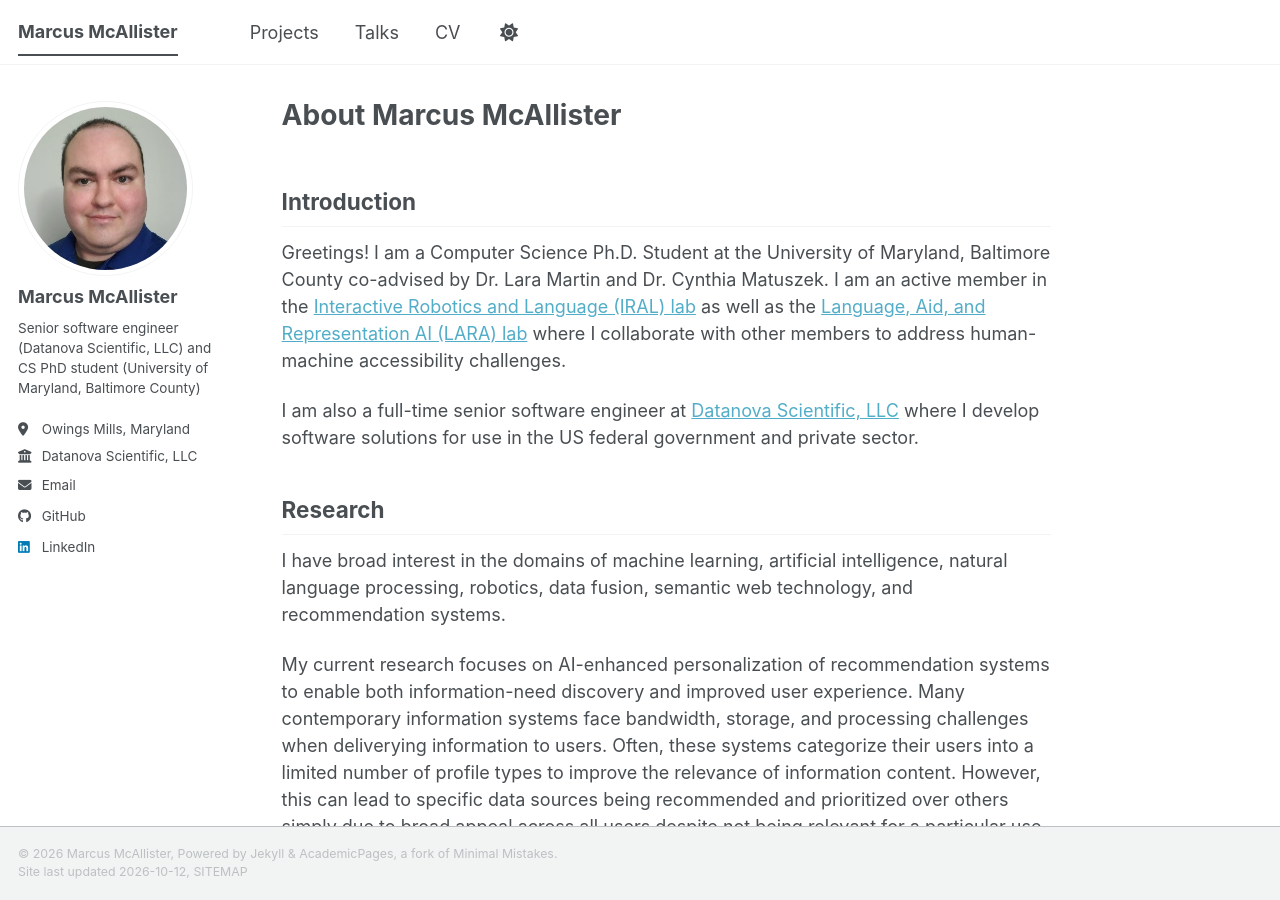
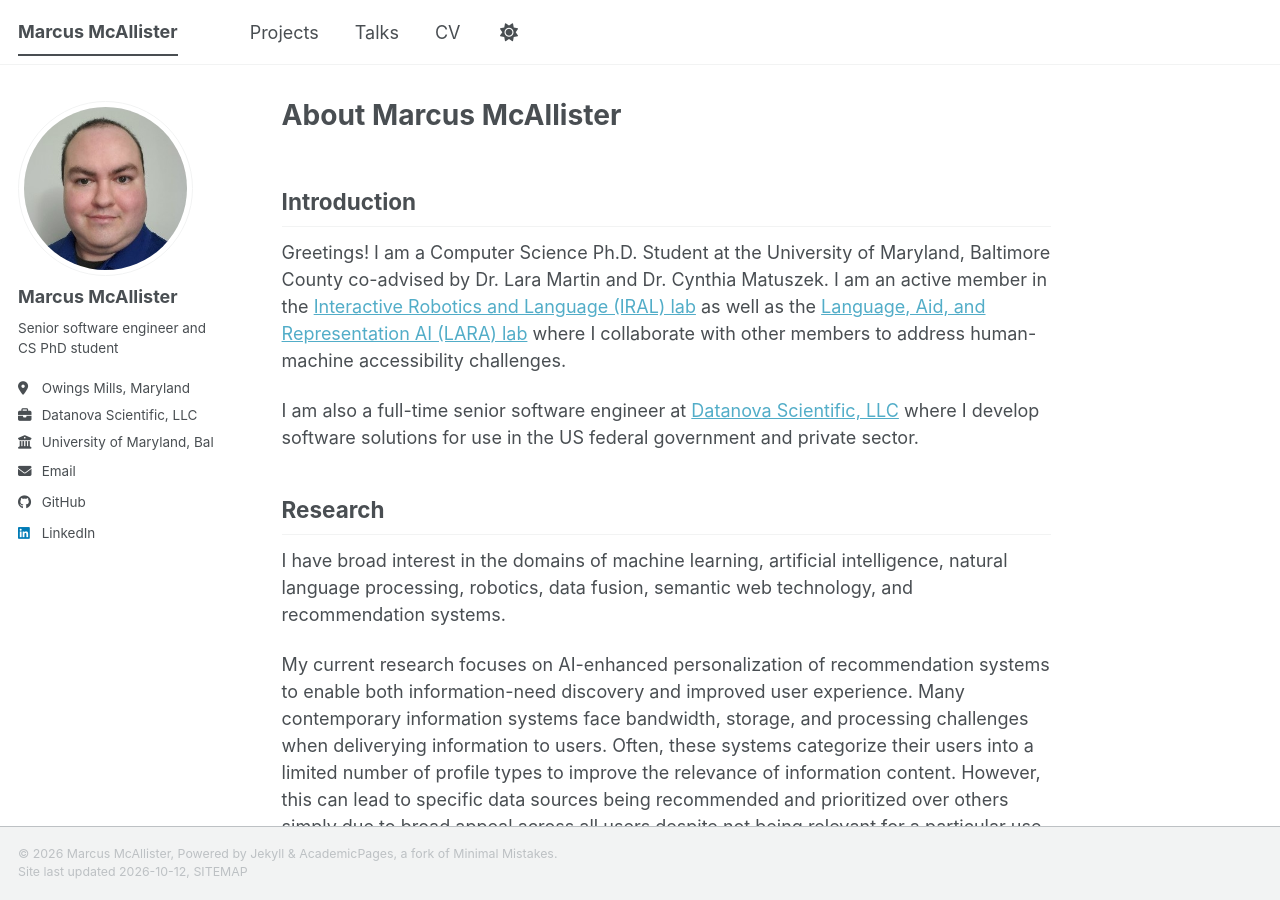
Before and after one commit to mmcalli2/mmcalli2.github.io, a Jekyll site: the page built from _pages/about.md, in a window 1280 px wide and 900 px high. Built offline with Jekyll 4.4.1, drawn with Linux system fonts in a browser that asks for light colours; a style sheet for code colours, icons or effects is not loaded.

Commit message:
Adding separate lines for employer and university.

```diff
--- a/_config.yml
+++ b/_config.yml
@@ -12,7 +12,7 @@ site_theme               : "default" # The available themes options are "default
 title                    : "Marcus McAllister"
 title_separator          : "-"
 name                     : &name "Marcus McAllister"
-description              : &description "Senior software engineer and PhD student at University of Maryland, Baltimore County"   # Update this with a general description of your site, this is the default if not overridden by a page
+description              : &description "Professional webpage for Marcus McAllister"   # Update this with a general description of your site, this is the default if not overridden by a page
 url                      : https://mmcalli2.github.io # The base hostname & protocol for your site e.g. "https://[your GitHub username].github.io",
                                                            # or if you already have some other page hosted on Github then use "https://[your GitHub username].github.io/[Your Repo Name]"
 baseurl                  : "" # the subpath of your site, e.g. "/blog"
@@ -26,9 +26,10 @@ author:
   avatar           : "MarcusMcAllister.jpg"
   name             : "Marcus McAllister"
   pronouns         : # example: "he/him"
-  bio              : "Senior software engineer (Datanova Scientific, LLC) and CS PhD student (University of Maryland, Baltimore County)"
+  bio              : "Senior software engineer and CS PhD student"
   location         : "Owings Mills, Maryland"
   employer         : "Datanova Scientific, LLC"
+  university       : "University of Maryland, Baltimore County"
   uri              : # URL
   email            : "mmcalli2@umbc.edu"
 
--- a/_includes/author-profile.html
+++ b/_includes/author-profile.html
@@ -28,7 +28,10 @@
         <li class="author__desktop"><i class="fas fa-fw fa-location-dot icon-pad-right" aria-hidden="true"></i>{{ author.location }}</li>
       {% endif %}
       {% if author.employer %}
-        <li class="author__desktop"><i class="fas fa-fw fa-building-columns icon-pad-right" aria-hidden="true"></i>{{ author.employer }}</li>
+        <li class="author__desktop"><i class="fas fa-fw fa-briefcase icon-pad-right" aria-hidden="true"></i>{{ author.employer }}</li>
+      {% endif %}
+      {% if author.university %}
+        <li class="author__desktop"><i class="fas fa-fw fa-university icon-pad-right" aria-hidden="true"></i>{{ author.university }}</li>
       {% endif %}
       {% if author.uri %}
         <li><a href="{{ author.uri }}"><i class="fas fa-fw fa-link icon-pad-right" aria-hidden="true"></i>{{ site.data.ui-text[site.locale].website_label | default: "Website" }}</a></li>
```
